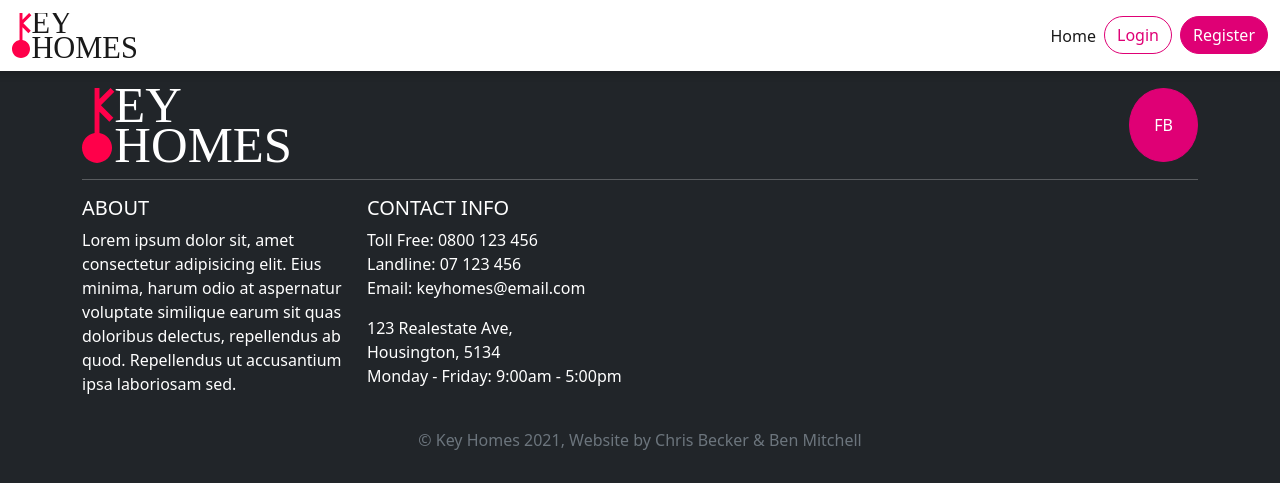
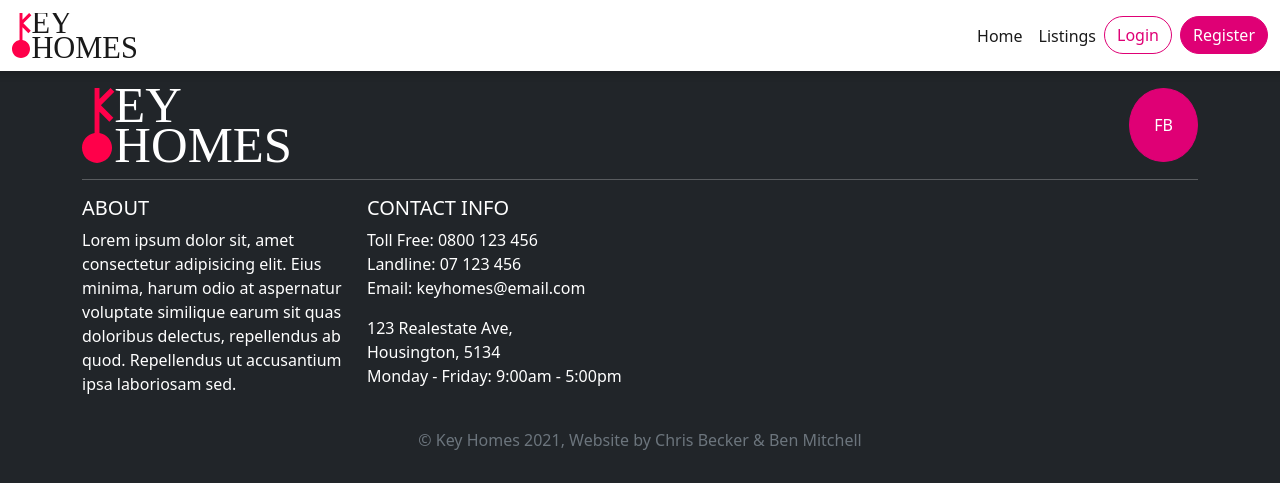
Before and after one commit to chrbec10/keyhomes, a PHP site: page /admin/index.php in a window 1280 px wide. Shown: the top 483 px of the page. Run offline with PHP 8.4, Linux system fonts and the light colour scheme; data that the repository does not hold is empty; a stand-in replaces the project's code that opens the database connection; some libraries are stand-ins or nearby versions.

Commit message:
Add link to listings page

```diff
--- a/includes/layouts/header.php
+++ b/includes/layouts/header.php
@@ -50,6 +50,9 @@ $home_nav = $home_nav ?? false;
           <li class="nav-item">
             <a class="nav-link active" href="<?php echo $site_root ?>/">Home</a>
           </li>
+          <li class="nav-item">
+            <a class="nav-link active" href="<?php echo $site_root ?>/listings.php">Listings</a>
+          </li>
 
           <!-- User IS logged in -->
           <?php if ($logged_in) : ?>
```
